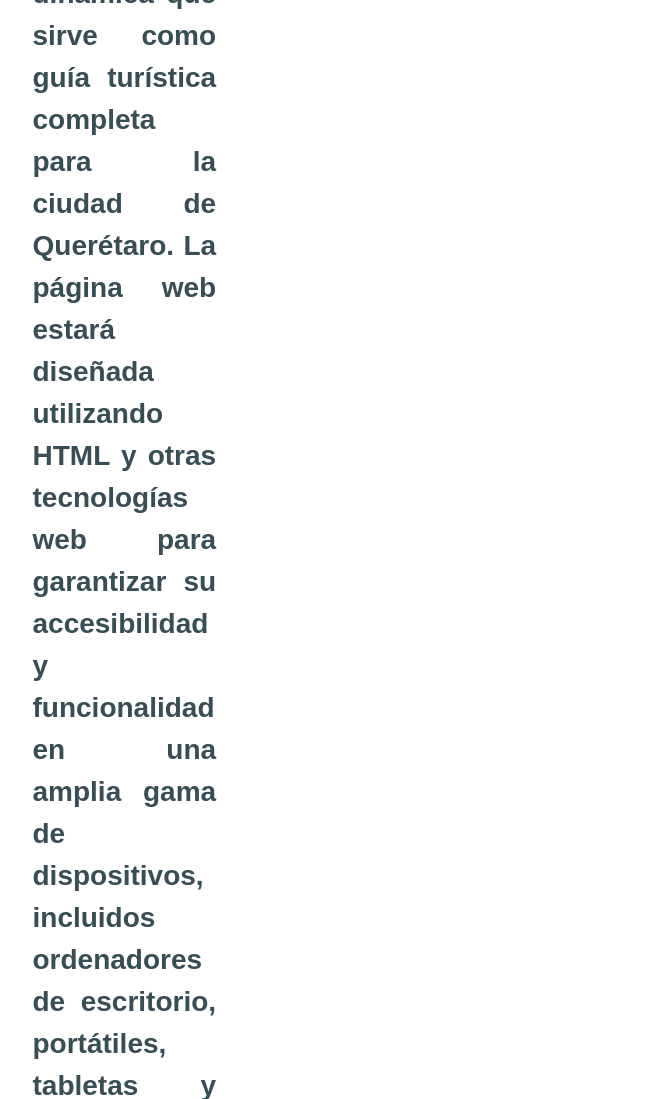
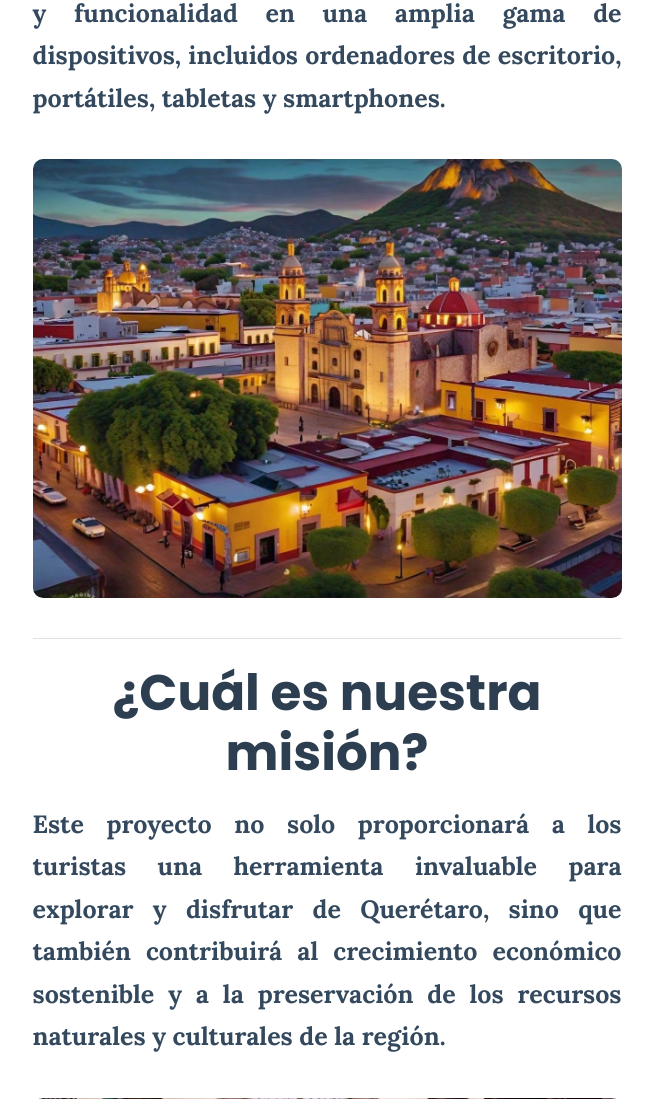
Before and after one commit to MichelleQM/PI-Flask, a Flask app: page / in a window 1280 px wide. Shown: the part 855-1954 px from the top of the page, without its empty margins (313-966 px from the left). Run offline with Flask 3, Linux system fonts and the light colour scheme; some libraries are stand-ins or nearby versions.

Commit message:
Interfaz index

```diff
--- a/templates/index.html
+++ b/templates/index.html
@@ -7,46 +7,49 @@
     <meta name="author" content="" />
     <title>Guía Turística</title>
     <style>
-
+        /* Estilos personalizados */
         .post-title {
-            font-family: 'Arial', serif; /* Cambia la fuente para el título */
-            font-size: 2em; /* Ajusta el tamaño del título */
-            color: #254821; /* Color del texto del título */
-            margin-bottom: 10px; /* Espacio debajo del título */
+            font-family: 'Poppins', sans-serif; /* Cambia la fuente para el título */
+            font-size: 2.5em; /* Ajusta el tamaño del título */
+            color: #2c3e50; /* Color del texto del título */
+            margin-bottom: 20px; /* Espacio debajo del título */
         }
         .post-subtitle {
-            font-family: 'Arial', sans-serif; /* Cambia la fuente para el subtítulo */
-            font-size: 5 em; /* Ajusta el tamaño del subtítulo */
-            color: #374e54; /* Color del texto del subtítulo */
-            line-height: 1.5; /* Altura de línea para mejor legibilidad */
+            font-family: 'Lora', serif; /* Cambia la fuente para el subtítulo */
+            font-size: 1.25em; /* Ajusta el tamaño del subtítulo */
+            color: #34495e; /* Color del texto del subtítulo */
+            line-height: 1.7; /* Altura de línea para mejor legibilidad */
             text-align: justify; /* Justifica el texto */
-            max-width: 1000%; /* Ancho máximo del subtítulo */
-            margin: Auto; /* Centra el subtítulo dentro del contenedor */
+            margin-bottom: 20px; /* Espacio debajo del subtítulo */
         }
         /* Estilos para los bloques de texto e imagen */
         .post-preview {
             display: flex;
-            align-items: flex-start;
-            margin-bottom: 20px; /* Ajusta el espacio entre las secciones si es necesario */
+            flex-direction: column; /* Cambia la dirección del flexbox a columna */
+            align-items: center; /* Centra los elementos en el eje vertical */
+            margin-bottom: 40px; /* Ajusta el espacio entre las secciones */
         }
         .post-preview .post-content {
-            flex: 1;
+            max-width: 600px; /* Ancho máximo del contenido */
+            text-align: center; /* Centra el texto */
+            margin-bottom: 20px; /* Espacio debajo del contenido */
         }
         .post-preview .post-image {
-            margin-left: 20px; /* Espacio entre el texto y la imagen */
-            flex-shrink: 0;
+            width: 100%;
+            max-width: 600px; /* Ancho máximo de la imagen */
+            height: auto;
         }
         .post-preview .post-image img {
-            max-width: 100%;
+            width: 100%;
             height: auto;
+            border-radius: 10px; /* Bordes redondeados para las imágenes */
         }
     </style>
     <link rel="icon" type="image/x-icon" href="static/assets/favicon.ico" />
     <!-- Font Awesome icons (free version)-->
     <script src="https://use.fontawesome.com/releases/v6.3.0/js/all.js" crossorigin="anonymous"></script>
     <!-- Google fonts-->
-    <link href="https://fonts.googleapis.com/css?family=Lora:400,700,400italic,700italic" rel="stylesheet" type="text/css" />
-    <link href="https://fonts.googleapis.com/css?family=Open+Sans:300italic,400italic,600italic,700italic,800italic,400,300,600,700,800" rel="stylesheet" type="text/css" />
+    <link href="https://fonts.googleapis.com/css2?family=Lora:wght@400;700&family=Poppins:wght@400;700&display=swap" rel="stylesheet" />
     <!-- Core theme CSS (includes Bootstrap)-->
     <link href="static/css/styles.css" rel="stylesheet" />
 </head>
@@ -97,7 +100,7 @@
                         </a>
                     </div>
                     <div class="post-image">
-                        <img src="static/assets/img/sample-image1.jpg" alt="Descripción de la imagen" />
+                        <img src="static/assets/img/somos.jpg" alt="aaaaa" />
                     </div>
                 </div>
                 <!-- Divider-->
@@ -113,7 +116,7 @@
                         </a>
                     </div>
                     <div class="post-image">
-                        <img src="static/assets/img/sample-image2.jpg" alt="Descripción de la imagen" />
+                        <img src="static/assets/img/mision.jpg" alt="Descripción de la imagen" />
                     </div>
                 </div>
                 <!-- Divider-->
@@ -131,7 +134,7 @@
                         </a>
                     </div>
                     <div class="post-image">
-                        <img src="static/assets/img/sample-image3.jpg" alt="Descripción de la imagen" />
+                        <img src="static/assets/img/ofrecerte.jpg" alt="Descripción de la imagen" />
                     </div>
                 </div>
                 <!-- Divider-->
```
Also changed, not shown: static/assets/img/mision.jpg (added), static/assets/img/ofrecerte.jpg (added), static/assets/img/somos.jpg (added), 3 other files.
